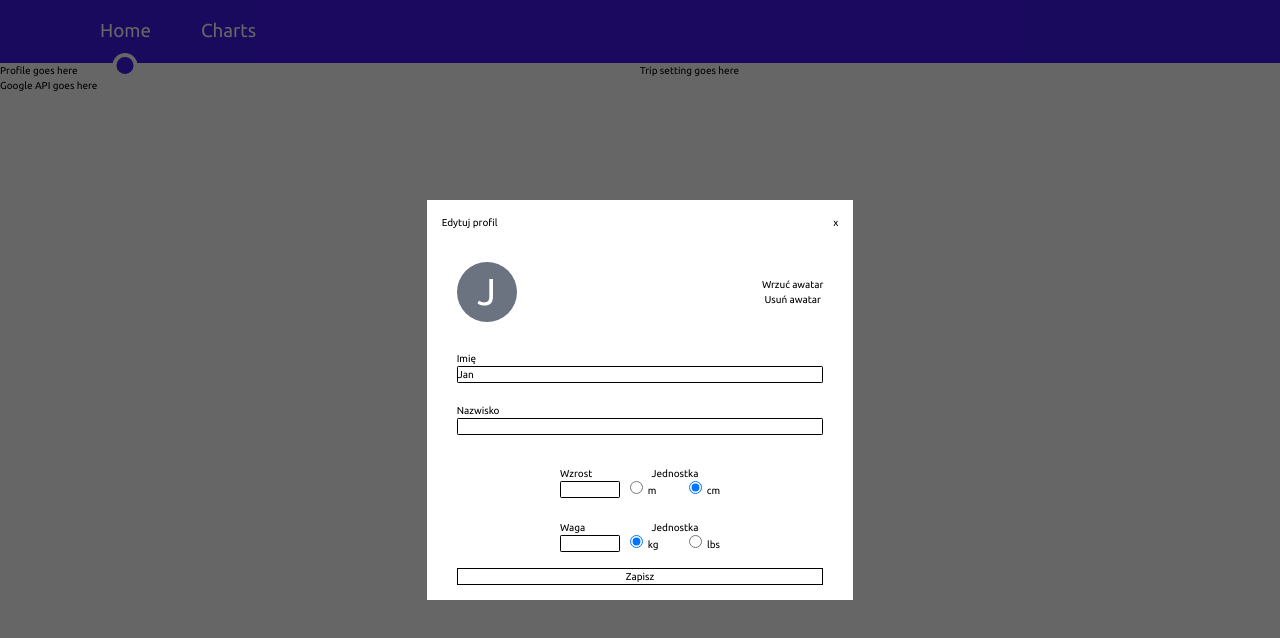
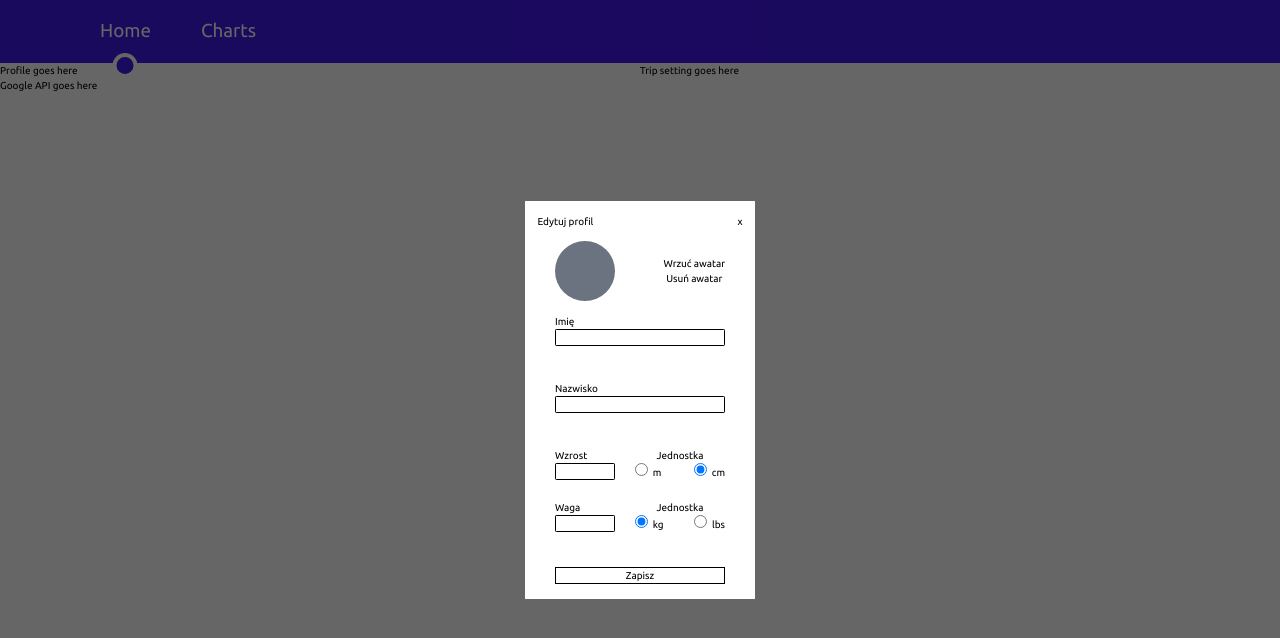
Before and after one commit to KrolMateusz/praktyki1, a Vue app: page / in a window 1280 px wide. Shown: the top 638 px of the page. Built offline with nearby package versions, Linux system fonts and the light colour scheme.

Commit message:
Margins adjusted

```diff
--- a/src/components/common/Modal.vue
+++ b/src/components/common/Modal.vue
@@ -1,46 +1,43 @@
 <template>
   <div class="fixed z-50 top-0 left-0 bg-black bg-opacity-60 h-screen w-screen">
     <div class="flex justify-center items-center w-full h-full">
-      <form
-        @submit="checkForm"
-        class="flex flex-col justify-between w-1/3 h-1/2 bg-white"
-      >
-        <div class="flex justify-between m-6">
+      <form @submit="checkForm" class="flex flex-col justify-between bg-white">
+        <div class="flex justify-between m-5">
           <span>Edytuj profil</span>
           <button @click="hideModal">x</button>
         </div>
-        <div class="flex justify-between items-center mx-12 my-5">
+        <div class="flex justify-between items-center mx-12 mb-5">
           <Avatar :first-name="name" />
           <div class="flex flex-col">
             <button>Wrzuć awatar</button>
             <button>Usuń awatar</button>
           </div>
         </div>
-        <div class="flex flex-col items-center mx-12 my-5">
+        <div class="flex flex-col items-center mx-12">
           <text-input
-            classes="relative w-full mb-4"
+            classes="relative w-full mb-14"
             label="Imię"
             v-model:value="name"
           >
             <Error
               :message="errors.name"
-              classes="absolute -bottom-6"
+              classes="absolute -bottom-12"
               v-if="errors.name"
             />
           </text-input>
           <text-input
-            classes="relative w-full my-4"
+            classes="relative w-full mb-14"
             label="Nazwisko"
             v-model:value="surname"
           >
             <Error
               :message="errors.surname"
-              classes="absolute -bottom-6"
+              classes="absolute -bottom-12"
               v-if="errors.surname"
             />
           </text-input>
         </div>
-        <div class="flex justify-center mx-12 my-2">
+        <div class="flex justify-center mx-12 mb-8">
           <text-input
             classes="relative w-24"
             type="number"
@@ -49,19 +46,19 @@
             v-model:value.number="height"
           >
             <Error
-              classes="absolute w-max -bottom-7 -left-7"
+              classes="absolute w-max -bottom-6"
               :message="errors.height"
               v-if="errors.height"
             />
           </text-input>
           <radio-group
-            classes="ml-4 w-36"
+            classes="ml-8 w-36"
             :options="heightRadioOptions"
             group-label="Jednostka"
             v-model:selected="heightUnit"
           />
         </div>
-        <div class="flex justify-center mx-12 my-5">
+        <div class="flex justify-center items-end mx-12 mb-8">
           <text-input
             classes="relative w-24"
             type="number"
@@ -70,19 +67,19 @@
             v-model:value.number="weight"
           >
             <Error
-              classes="absolute w-max -bottom-7 -left-6"
+              classes="absolute w-max -bottom-6"
               :message="errors.weight"
               v-if="errors.weight"
             />
           </text-input>
           <radio-group
-            classes="relative ml-4 w-36"
+            classes="relative ml-8 w-36"
             :options="weightRadioOptions"
             group-label="Jednostka"
             v-model:selected="weightUnit"
           />
         </div>
-        <button class="border border-black mx-12 mb-6">Zapisz</button>
+        <button class="border border-black mx-12 my-6">Zapisz</button>
       </form>
     </div>
   </div>
--- a/src/store/index.js
+++ b/src/store/index.js
@@ -7,7 +7,7 @@ const store = createStore({
   state: {
     isModalDisplayed: true,
     user: {
-      name: "Jan",
+      name: "",
       surname: null,
       height: null,
       weight: null,
```
